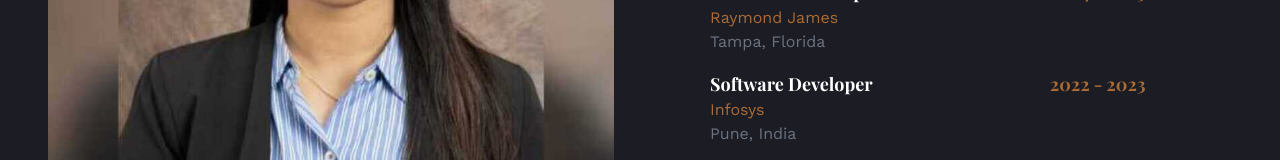
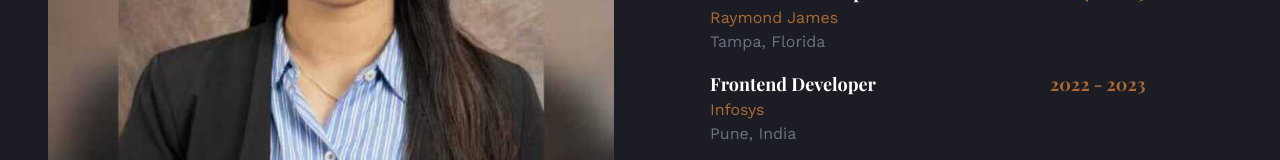
Before and after one commit to SharvariMore/New_Portfolio, a React (Create React App) app: page / in a window 1280 px wide. Both pictures are taken after a click on the button "Experience". Shown: the part 1079-1239 px from the top of the page. Built offline with nearby package versions, Linux system fonts and the light colour scheme; a web font is replaced by a local one.

Commit message:
Added resume

```diff
--- a/src/components/About.js
+++ b/src/components/About.js
@@ -93,7 +93,7 @@ const About = () => {
                       <h4
                         className="font-bold text-lg sm:mb-0"
                         data-tooltip-id="skills"
-                        data-tooltip-content="React Native, Java, Oracle, Excel"
+                        data-tooltip-content="Angular, ASP.NET, Oracle, Jenkins"
                         data-tooltip-place="top"
                       >
                         Full Stack Developer Intern
@@ -114,7 +114,7 @@ const About = () => {
                         data-tooltip-content="HTML, CSS, JS, React, Figma, GIT, API, Postman"
                         data-tooltip-place="top"
                       >
-                        Software Developer
+                        Frontend Developer
                       </h4>
                       <h4 className="text-lg font-bold text-accent">
                         2022 - 2023
```
Also changed, not shown: 2 other files (tests, documents, lock files or other folders).
